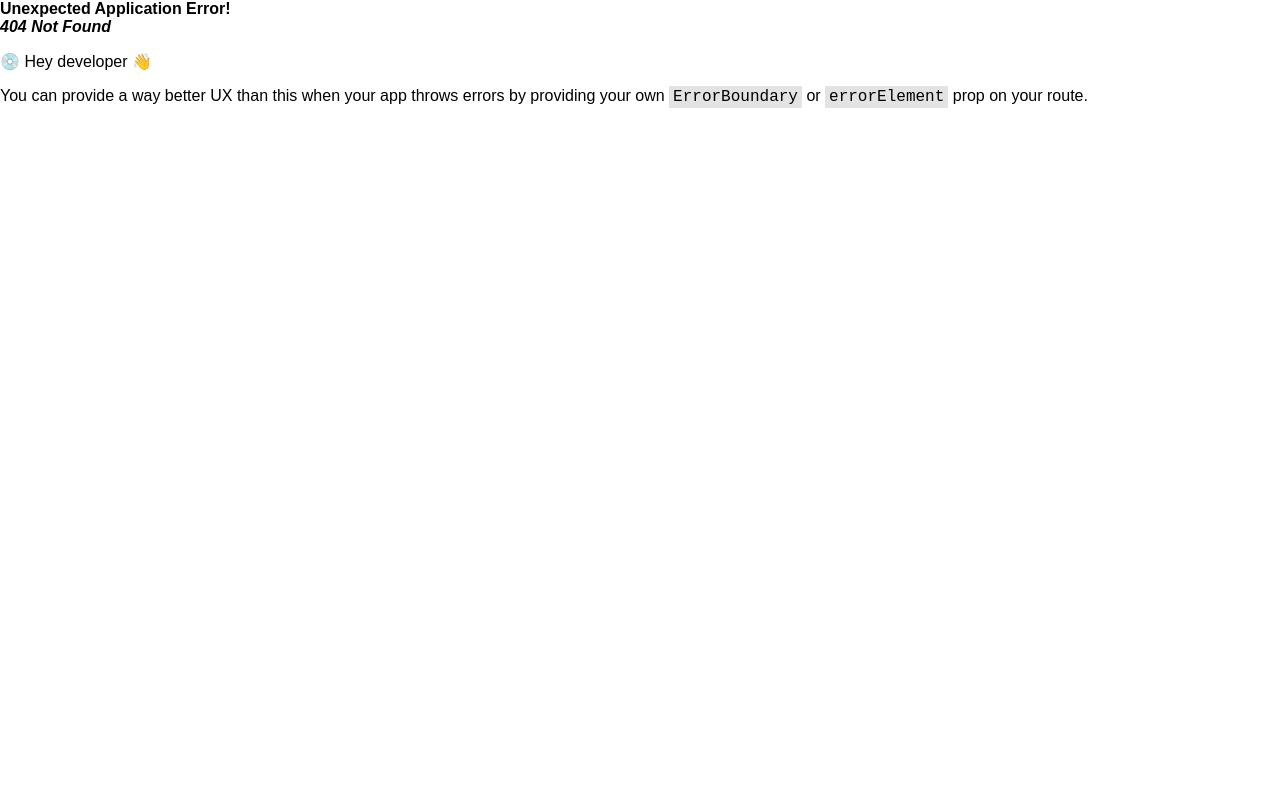
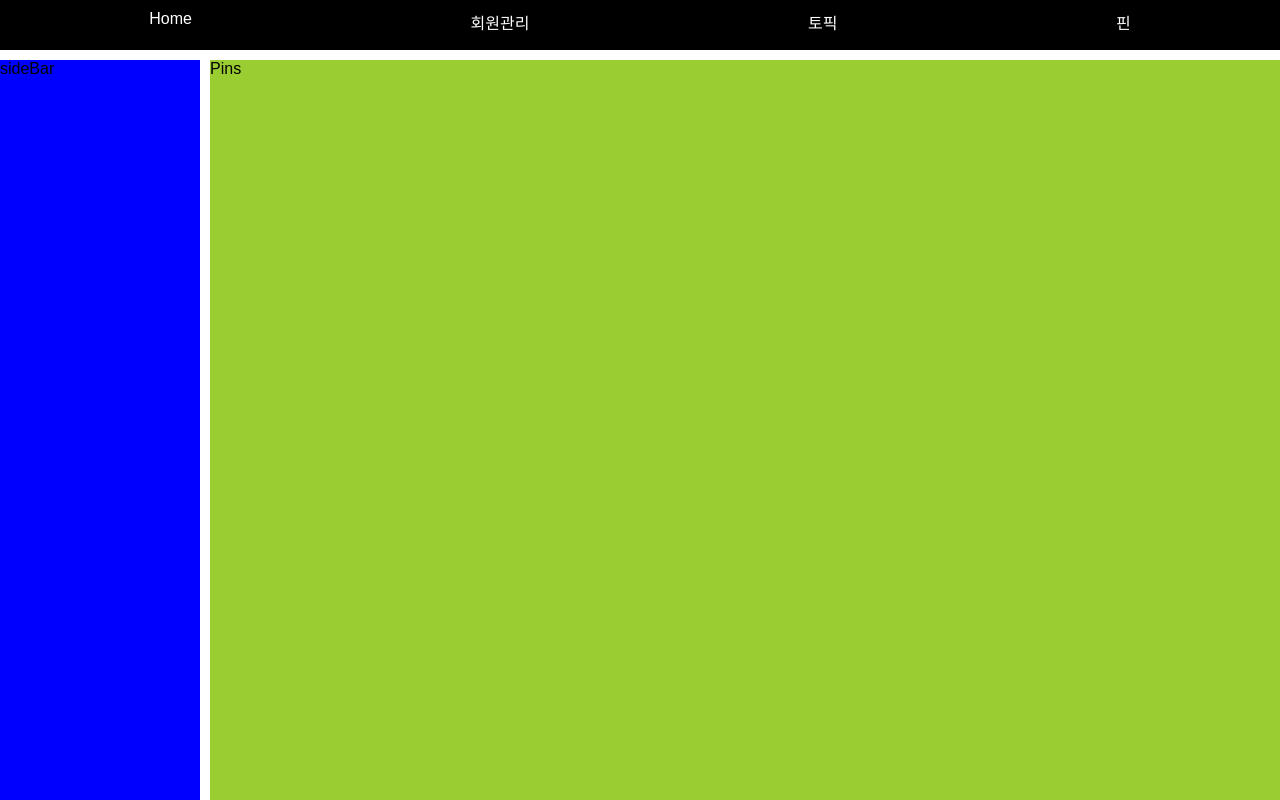
Before and after one commit to afds4567/admin-page, a React app: page /pins in a window 1280 px wide. Before the commit this address had no page. Built offline with nearby package versions, Linux system fonts and the light colour scheme.

Commit message:
feat: add extra page

```diff
--- /dev/null
+++ b/src/pages/Members.tsx
@@ -0,0 +1,7 @@
+type Props = {};
+
+const Members = (props: Props) => {
+  return <div>Members</div>;
+};
+
+export default Members;
--- /dev/null
+++ b/src/pages/Pins.tsx
@@ -0,0 +1,7 @@
+type Props = {};
+
+const Pins = (props: Props) => {
+  return <div>Pins</div>;
+};
+
+export default Pins;
--- /dev/null
+++ b/src/pages/Topics.tsx
@@ -0,0 +1,7 @@
+type Props = {};
+
+const Topics = (props: Props) => {
+  return <div>Topics</div>;
+};
+
+export default Topics;
--- a/src/router.tsx
+++ b/src/router.tsx
@@ -1,33 +1,37 @@
-import { ComponentType } from 'react';
+import { ReactNode } from 'react';
 import { createBrowserRouter } from 'react-router-dom';
 import RootLayout from './components/Layout/RootLayout';
+import Home from './pages/Home';
+import Members from './pages/Members';
+import Topics from './pages/Topics';
+import Pins from './pages/Pins';
 
 interface RouteElement {
   path: string;
-  component: ComponentType;
+  element: ReactNode;
   children?: RouteElement[];
 }
 
 const routes: RouteElement[] = [
   {
     path: '/',
-    component: RootLayout,
+    element: <RootLayout />,
     children: [
       {
         path: '/',
-        component: () => <div>Home</div>
+        element: <Home />
       },
       {
-        path: '/member',
-        component: () => <div>Member</div>
+        path: '/members',
+        element: <Members />
       },
       {
-        path: '/topic',
-        component: () => <div>Topic</div>
+        path: '/topics',
+        element: <Topics />
       },
       {
-        path: '/pin',
-        component: () => <div>Pin</div>
+        path: '/pins',
+        element: <Pins />
       }
     ]
   }
@@ -35,16 +39,11 @@ const routes: RouteElement[] = [
 
 const router = createBrowserRouter(
   routes.map((route) => {
-    const childrenRoutes = route.children?.map((childRoute) => ({
-      path: childRoute.path,
-      element: <childRoute.component />
-    }));
+    const childrenRoutes = route.children?.map((childRoute) => {
+      return { path: childRoute.path, element: childRoute.element };
+    });
 
-    return {
-      path: route.path,
-      element: <route.component />,
-      children: childrenRoutes
-    };
+    return { path: route.path, element: route.element, children: childrenRoutes };
   })
 );
 
```
